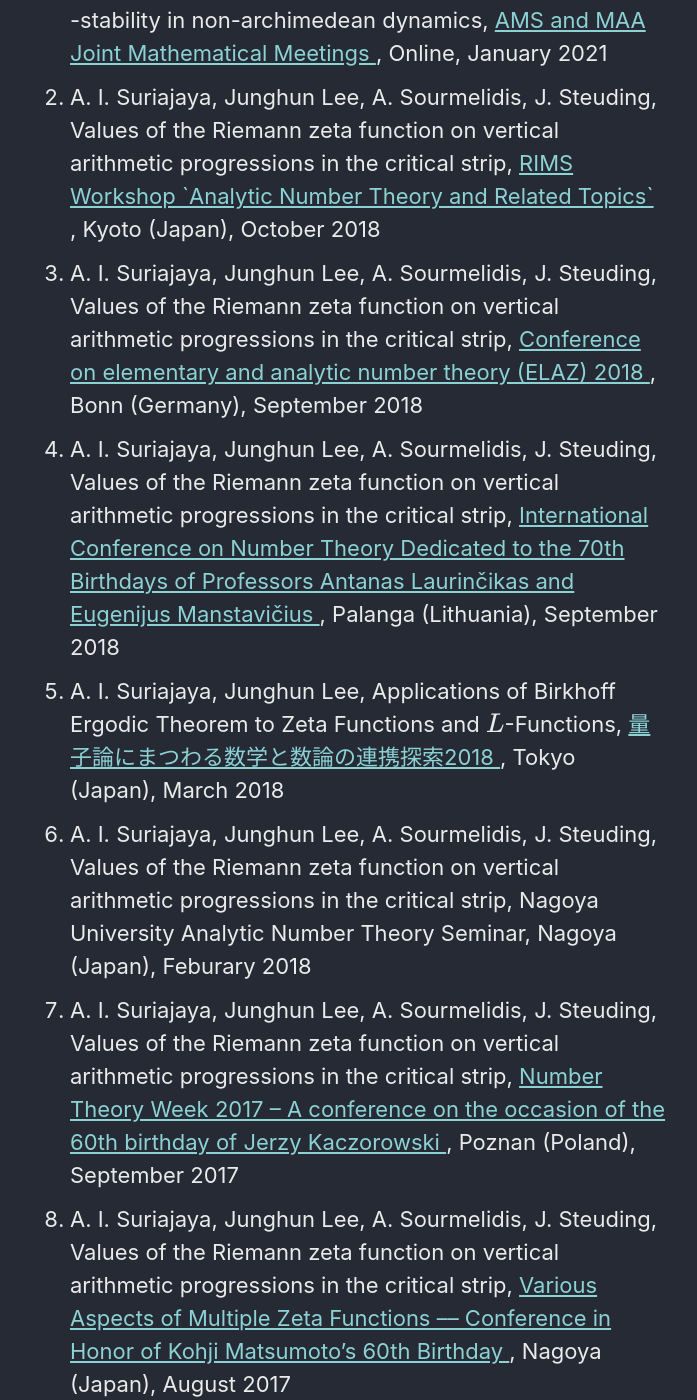
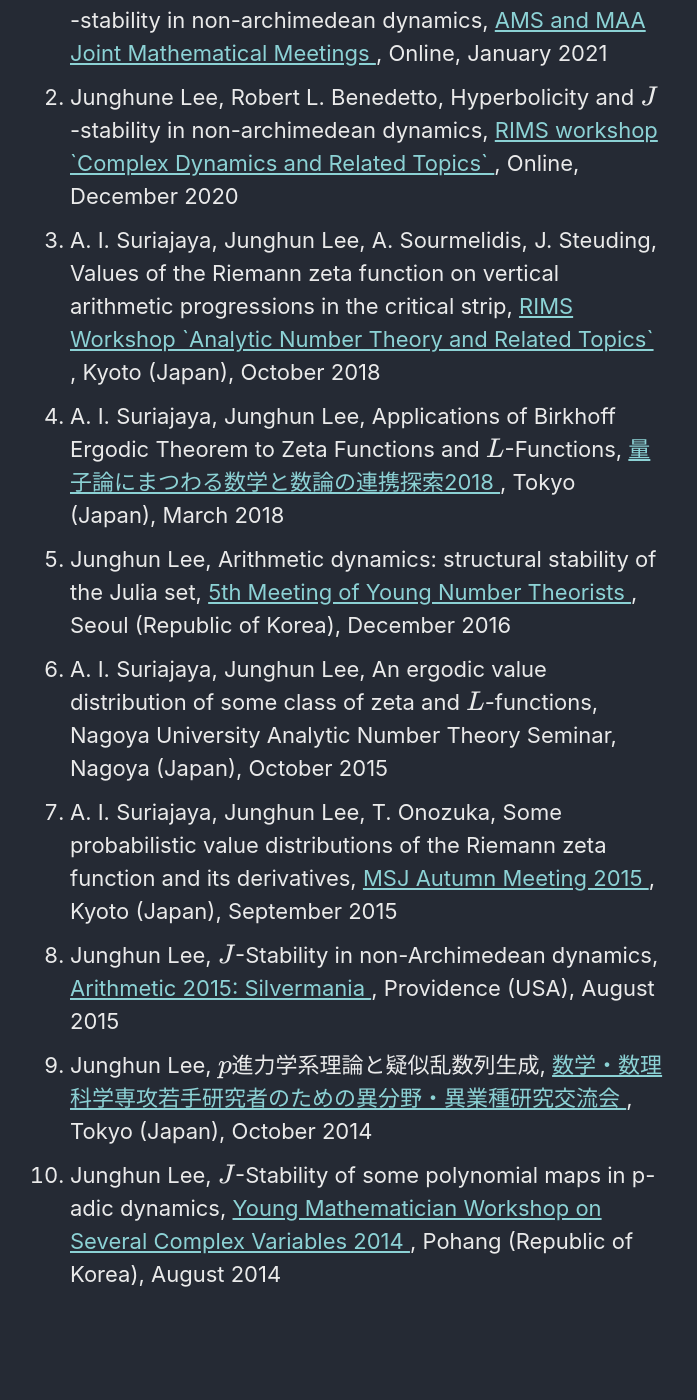
Before and after one commit to JunghunLee-math/JunghunLee-math.github.io, a Jekyll site: the page built from _pages/research.md, in a window 1280 px wide and 1400 px high, scrolled down 1442 px. Shown: the whole window, without its empty margins (292-989 px from the left). Built offline with Jekyll 4.4.1, drawn with Linux system fonts in a browser that asks for light colours; cached includes are drawn as plain includes; formulas are drawn with MathJax 3; some of the changed text lies outside the part shown.

Commit message:
Complete Research.md

```diff
--- a/_data/research/talks.json
+++ b/_data/research/talks.json
@@ -1,51 +1,46 @@
 [
   {
+    "state": "invited",
+    "authors": ["Robert L. Benedetto", "Junghune Lee"],
     "title": "Hyperbolicity and $J$-stability in non-archimedean dynamics",
     "talk": {
+      "date": {
+        "month": "January",
+        "day": "10",
+        "year": "2021",
+        "standard": "JST"
+      },
+      "type": "internatioanl",
+      "place": { "city": "", "country": "", "state": "online" },
       "name": "AMS and MAA Joint Mathematical Meetings",
-      "date": { "day": "10", "year": "2021", "month": "January" },
-      "link": "https://meetings.ams.org/math/jmm2021/meetingapp.cgi/Paper/3592",
-      "place": { "city": "", "state": "online", "country": "" },
-      "type": "internatioanl"
-    },
-    "authors": ["Robert L. Benedetto", "Junghune Lee"],
-    "state": "invited"
+      "link": "https://meetings.ams.org/math/jmm2021/meetingapp.cgi/Paper/3592"
+    }
   },
   {
-    "authors": [
-      "A. I. Suriajaya",
-      "Junghun Lee",
-      "A. Sourmelidis",
-      "J. Steuding"
-    ],
     "state": "invited",
+    "title": "Hyperbolicity and $J$-stability in non-archimedean dynamics",
+    "authors": ["Junghune Lee", "Robert L. Benedetto"],
     "talk": {
-      "name": "RIMS Workshop `Analytic Number Theory and Related Topics`",
-      "link": "https://sites.google.com/view/rimsanalyticnumbertheory2018/ホーム",
-      "date": { "day": "31", "year": "2018", "month": "October" },
-      "type": "internatioanl",
-      "place": { "state": "offline", "city": "Kyoto", "country": "Japan" }
-    },
-    "title": "Values of the Riemann zeta function on vertical arithmetic progressions in the critical strip"
+      "date": {
+        "day": "7",
+        "standard": "JST",
+        "year": "2020",
+        "month": "December"
+      },
+      "place": { "city": "", "state": "online", "country": "" },
+      "name": "RIMS workshop `Complex Dynamics and Related Topics`",
+      "link": "https://sites.google.com/view/rims-cpx-dyn2020",
+      "type": "internatioanl"
+    }
   },
   {
-    "state": "",
     "talk": {
-      "place": { "country": "Germany", "city": "Bonn", "state": "offline" },
-      "date": { "day": "4", "year": "2018", "month": "September" },
-      "name": "Conference on elementary and analytic number theory (ELAZ) 2018",
+      "place": { "city": "Kyoto", "state": "offline", "country": "Japan" },
+      "name": "RIMS Workshop `Analytic Number Theory and Related Topics`",
       "type": "internatioanl",
-      "link": "https://www.mpim-bonn.mpg.de/node/7866"
+      "link": "https://sites.google.com/view/rimsanalyticnumbertheory2018/ホーム",
+      "date": { "year": "2018", "month": "October", "day": "31" }
     },
-    "title": "Values of the Riemann zeta function on vertical arithmetic progressions in the critical strip",
-    "authors": [
-      "A. I. Suriajaya",
-      "Junghun Lee",
-      "A. Sourmelidis",
-      "J. Steuding"
-    ]
-  },
-  {
     "authors": [
       "A. I. Suriajaya",
       "Junghun Lee",
@@ -53,204 +48,98 @@
       "J. Steuding"
     ],
     "title": "Values of the Riemann zeta function on vertical arithmetic progressions in the critical strip",
-    "state": "invited",
-    "talk": {
-      "link": "http://numbertheory.lt",
-      "type": "internatioanl",
-      "place": {
-        "state": "offline",
-        "country": "Lithuania",
-        "city": "Palanga"
-      },
-      "date": { "month": "September", "day": "14", "year": "2018" },
-      "name": "International Conference on Number Theory Dedicated to the 70th Birthdays of Professors Antanas Laurinčikas and Eugenijus Manstavičius"
-    }
+    "state": "invited"
   },
   {
     "authors": ["A. I. Suriajaya", "Junghun Lee"],
-    "state": "invited",
     "talk": {
       "type": "natioanl",
       "link": "https://sites.google.com/view/qa2018/",
-      "place": { "state": "offline", "city": "Tokyo", "country": "Japan" },
-      "name": "量子論にまつわる数学と数論の連携探索2018",
-      "date": { "day": "3", "year": "2018", "month": "March" }
+      "date": { "month": "March", "day": "3", "year": "2018" },
+      "place": { "city": "Tokyo", "state": "offline", "country": "Japan" },
+      "name": "量子論にまつわる数学と数論の連携探索2018"
     },
+    "state": "invited",
     "title": "Applications of Birkhoff Ergodic Theorem to Zeta Functions and $L$-Functions"
-  },
-  {
-    "talk": {
-      "date": { "month": "Feburary", "year": "2018", "day": "" },
-      "name": "Nagoya University Analytic Number Theory Seminar",
-      "place": { "city": "Nagoya", "country": "Japan", "state": "offline" },
-      "link": "",
-      "type": "natioanl"
-    },
-    "authors": [
-      "A. I. Suriajaya",
-      "Junghun Lee",
-      "A. Sourmelidis",
-      "J. Steuding"
-    ],
-    "state": "",
-    "title": "Values of the Riemann zeta function on vertical arithmetic progressions in the critical strip"
-  },
-  {
-    "authors": [
-      "A. I. Suriajaya",
-      "Junghun Lee",
-      "A. Sourmelidis",
-      "J. Steuding"
-    ],
-    "state": "",
-    "talk": {
-      "name": "Number Theory Week 2017 – A conference on the occasion of the 60th birthday of Jerzy Kaczorowski",
-      "place": { "city": "Poznan", "state": "offline", "country": "Poland" },
-      "date": { "day": "4", "year": "2017", "month": "September" },
-      "type": "internatioanl",
-      "link": "http://ntw.amu.edu.pl"
-    },
-    "title": "Values of the Riemann zeta function on vertical arithmetic progressions in the critical strip"
-  },
-  {
-    "state": "invited",
-    "title": "Values of the Riemann zeta function on vertical arithmetic progressions in the critical strip",
-    "authors": [
-      "A. I. Suriajaya",
-      "Junghun Lee",
-      "A. Sourmelidis",
-      "J. Steuding"
-    ],
-    "talk": {
-      "link": "https://sites.google.com/site/kohjimatsumoto60/english",
-      "type": "internatioanl",
-      "place": { "country": "Japan", "state": "offline", "city": "Nagoya" },
-      "name": "Various Aspects of Multiple Zeta Functions –– Conference in Honor of Kohji Matsumoto’s 60th Birthday",
-      "date": { "day": "22", "month": "August", "year": "2017" }
-    }
-  },
-  {
-    "talk": {
-      "place": { "state": "online", "country": "France", "city": "Caen" },
-      "link": "https://conf.lmno.cnrs.fr/Ja2017/english.php",
-      "type": "internatioanl",
-      "date": { "day": "7", "month": "July", "year": "2017" },
-      "name": "30th Journées Arithmétiques, Caen (France)"
-    },
-    "state": "",
-    "authors": ["A. I. Suriajaya", "Junghun Lee"],
-    "title": "Ergodic value distribution of meromorphic functions"
   },
   {
     "state": "invited",
     "talk": {
+      "type": "internatioanl",
       "place": {
+        "state": "offline",
         "country": "Republic of Korea",
-        "state": "offline",
         "city": "Seoul"
       },
       "name": "5th Meeting of Young Number Theorists",
-      "type": "internatioanl",
       "link": "http://home.kias.re.kr/MKG/h/The5thMYNT/?pageNo=2461",
-      "date": { "month": "December", "day": "21", "year": "2016" }
+      "date": { "year": "2016", "month": "December", "day": "21" }
     },
     "title": "Arithmetic dynamics: structural stability of the Julia set",
     "authors": ["Junghun Lee"]
   },
   {
-    "authors": ["Junghun Lee"],
+    "state": "",
     "talk": {
-      "name": "RIMS workshop `Complex dynamical systems and related topics`",
-      "type": "internatioanl",
-      "date": { "month": "December", "year": "2016", "day": "12" },
-      "place": { "state": "offline", "city": "Kyoto", "country": "Japan" },
-      "link": "http://www.kurims.kyoto-u.ac.jp/~kyodo/okuyama20161207.pdf"
+      "type": "natioanl",
+      "name": "Nagoya University Analytic Number Theory Seminar",
+      "link": "",
+      "place": { "city": "Nagoya", "country": "Japan", "state": "offline" },
+      "date": { "day": "", "year": "2015", "month": "October" }
     },
-    "state": "",
-    "title": "$J$-stability of expanding rational maps in non-Archimedean dynamics"
+    "authors": ["A. I. Suriajaya", "Junghun Lee"],
+    "title": "An ergodic value distribution of some class of zeta and $L$-functions"
+  },
+  {
+    "title": "Some probabilistic value distributions of the Riemann zeta function and its derivatives",
+    "talk": {
+      "name": "MSJ Autumn Meeting 2015",
+      "place": { "country": "Japan", "state": "offline", "city": "Kyoto" },
+      "type": "MSJ",
+      "date": { "day": "16", "month": "September", "year": "2015" },
+      "link": "https://mathsoc.jp/en/meeting/kyoto-sangyo15sept/"
+    },
+    "authors": ["A. I. Suriajaya", "Junghun Lee", "T. Onozuka"],
+    "state": ""
   },
   {
     "state": "",
     "talk": {
-      "name": "The 9th Meeting of Women in Number Theory",
-      "date": { "day": "", "year": "2016", "month": "May" },
-      "place": { "city": "Tokyo", "state": "offline", "country": "Japan" },
-      "type": "natioanl",
-      "link": ""
+      "link": "https://math.colorado.edu/arithmetic2015/",
+      "name": "Arithmetic 2015: Silvermania",
+      "place": { "state": "offline", "city": "Providence", "country": "USA" },
+      "date": { "year": "2015", "day": "12", "month": "August" },
+      "type": "poster"
     },
-    "title": "An ergodic value distribution of zeta functions and $L$-functions",
-    "authors": ["A. I. Suriajaya", "Junghun Lee"]
+    "authors": ["Junghun Lee"],
+    "title": "$J$-Stability in non-Archimedean dynamics"
+  },
+  {
+    "state": "",
+    "talk": {
+      "name": "数学・数理科学専攻若手研究者のための異分野・異業種研究交流会",
+      "link": "http://mathsoc.jp/administration/career/kouryukai.html",
+      "place": { "city": "Tokyo", "country": "Japan", "state": "offline" },
+      "type": "poster",
+      "date": { "day": "25", "month": "October", "year": "2014" }
+    },
+    "title": "$p$進力学系理論と疑似乱数列生成",
+    "authors": ["Junghun Lee"]
   },
   {
     "authors": ["Junghun Lee"],
-    "title": "$J$-stability of expanding maps in non-Archimedean dynamics",
+    "title": "$J$-Stability of some polynomial maps in p-adic dynamics",
     "state": "",
     "talk": {
-      "date": { "month": "January", "year": "2016", "day": "" },
-      "name": "2015年度冬の力学系研究集会",
-      "type": "natioanl",
-      "link": "",
-      "place": { "country": "Japan", "state": "offline", "city": "Kanazawa" }
+      "name": "Young Mathematician Workshop on Several Complex Variables 2014",
+      "type": "internatioanl",
+      "place": {
+        "city": "Pohang",
+        "state": "offline",
+        "country": "Republic of Korea"
+      },
+      "link": "https://sites.google.com/site/centergaia/hot-news-1/youngmathematicianworkshoponseveralcomplexvariables2014",
+      "date": { "year": "2014", "day": "4", "month": "August" }
     }
-  },
-  {
-    "authors": ["A. I. Suriajaya", "Junghun Lee"],
-    "title": "Applications of Birkhoff Ergodic Theorem to Zeta Functions and $L$-Functions",
-    "talk": {
-      "date": { "day": "", "month": "Feburary", "year": "2016" },
-      "place": { "city": "Kanazawa", "state": "offline", "country": "Japan" },
-      "name": "Workshop `Number Theory and Ergodic Theory`",
-      "type": "natioanl",
-      "link": ""
-    },
-    "state": ""
-  },
-  {
-    "talk": {
-      "type": "MSJ",
-      "link": "https://mathsoc.jp/en/meeting/kyoto-sangyo15sept/",
-      "name": "MSJ Autumn Meeting 2015",
-      "date": { "month": "September", "year": "2015", "day": "16" },
-      "place": { "state": "offline", "city": "Kyoto", "country": "Japan" }
-    },
-    "authors": ["A. I. Suriajaya", "Junghun Lee", "T. Onozuka"],
-    "state": "",
-    "title": "Some probabilistic value distributions of the Riemann zeta function and its derivatives"
-  },
-  {
-    "authors": ["Junghun Lee"],
-    "state": "",
-    "title": "$J$-Stability in non-Archimedean dynamics",
-    "talk": {
-      "name": "Arithmetic 2015: Silvermania",
-      "date": { "day": "12", "month": "August", "year": "2015" },
-      "place": { "state": "offline", "city": "Providence", "country": "USA" },
-      "type": "poster",
-      "link": "https://math.colorado.edu/arithmetic2015/"
-    }
-  },
-  {
-    "state": "",
-    "authors": ["Junghun Lee"],
-    "talk": {
-      "name": "2014年度冬の力学系研究集会",
-      "link": "",
-      "date": { "year": "2015", "month": "January", "day": "" },
-      "type": "natioanl",
-      "place": { "country": "Japan", "state": "offline", "city": "Kanazawa" }
-    },
-    "title": "$J$-Stability of immediately expanding rational maps in $p$-adic dynamic"
-  },
-  {
-    "state": "",
-    "title": "$p$進力学系理論と疑似乱数列生成",
-    "talk": {
-      "link": "http://mathsoc.jp/administration/career/kouryukai.html",
-      "place": { "state": "offline", "country": "Japan", "city": "Tokyo" },
-      "date": { "day": "25", "month": "October", "year": "2014" },
-      "name": "数学・数理科学専攻若手研究者のための異分野・異業種研究交流会",
-      "type": "poster"
-    },
-    "authors": ["Junghun Lee"]
   }
 ]
```
Also changed, not shown: _data/research/papers.json (+54 -54 lines).
